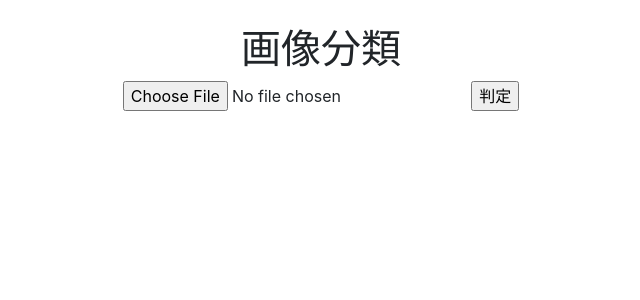
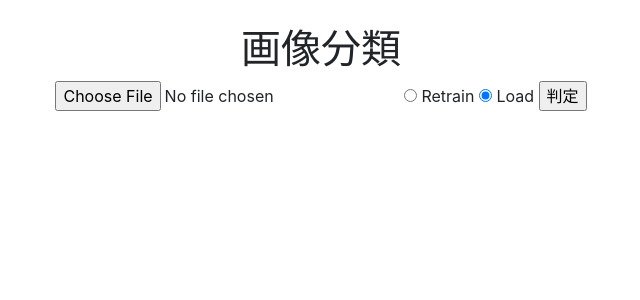
Before and after one commit to ken-hori-2/aws-ec2, a Flask app: template templates/index.html in a window 1280 px wide. Shown: the top 300 px of the page, without its empty margins (319-959 px from the left). Run offline with Flask 3, Linux system fonts and the light colour scheme; the template is opened without the code that fills it, so the values that code supplies are empty; some libraries are stand-ins or nearby versions.

Commit message:
change templates

```diff
--- a/templates/index.html
+++ b/templates/index.html
@@ -3,8 +3,13 @@
 <div class="container">
   <div class="col content">
     <h1>画像分類</h1>
+    <!-- <h1>Image Classification</h1> -->
     <form method="post", enctype="multipart/form-data", action="/result"> <!-- postを配置-->
       <input name="file" type="file"> <!-- ファイルを選択するボタンを配置-->
+
+      <input type="radio", name="mode", value="True", action="mode_A"> Retrain</input><!-- 再学習させるかのボタンを配置-->
+      <input type="radio", name="mode", value="False", action="mode_B" checked> Load</input><!-- 再学習させるかのボタンを配置-->
+
       <input type="submit", value="判定"> <!-- アップロードボタンを配置-->
     </form>
   </div>
--- a/templates/layout.html
+++ b/templates/layout.html
@@ -4,6 +4,7 @@
   <head>
     <meta charset="UTF=8">
     <title>画像分類</title>
+    <!-- <title>Image Classification</title> -->
     <link rel="stylesheet" href="https://stackpath.bootstrapcdn.com/bootstrap/4.4.1/css/bootstrap.min.css" integrity="sha384-Vkoo8x4CGsO3+Hhxv8T/Q5PaXtkKtu6ug5TOeNV6gBiFeWPGFN9MuhOf23Q9Ifjh" crossorigin="anonymous">
     <style media="screen">
       .content {
```
